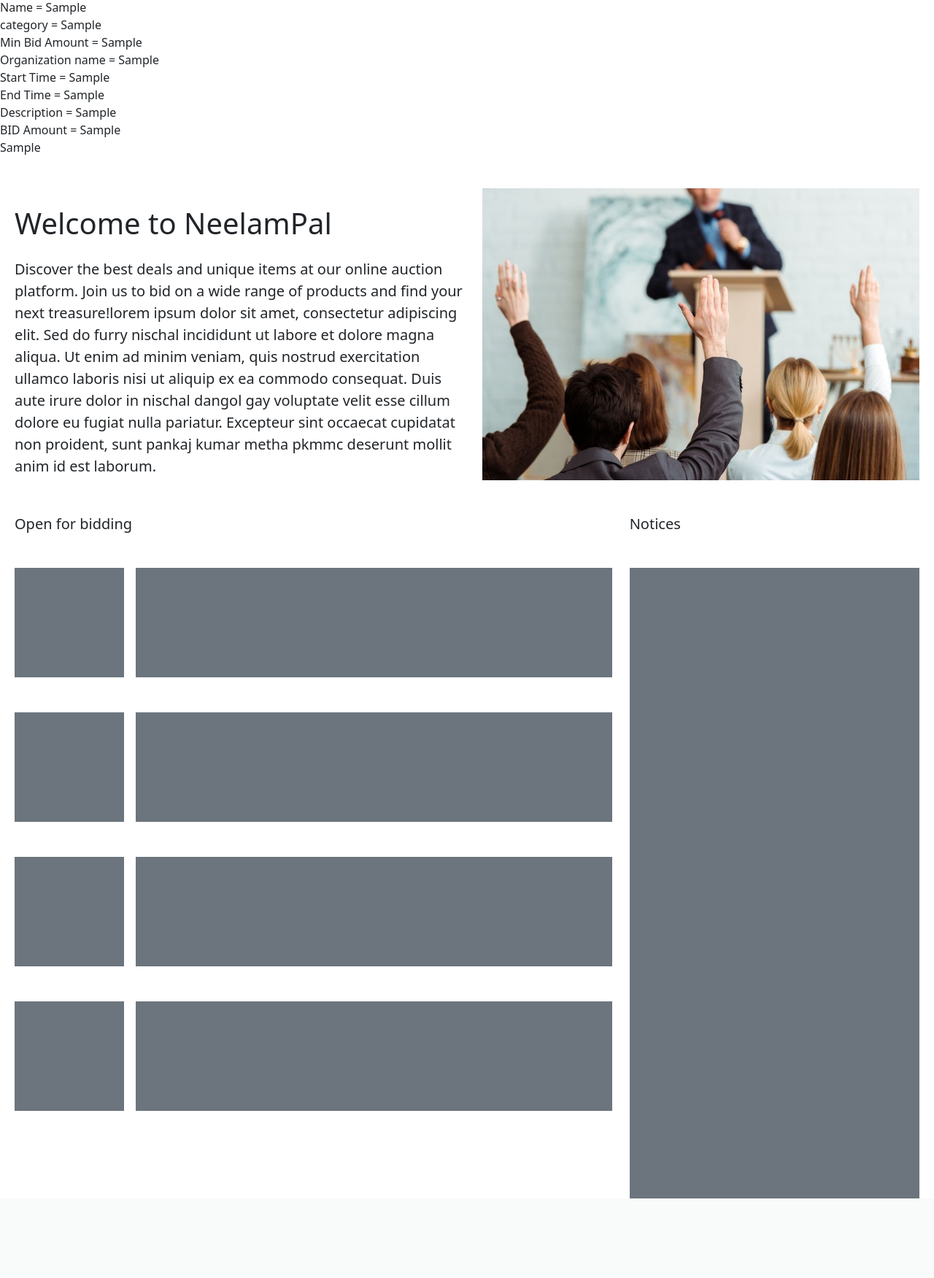
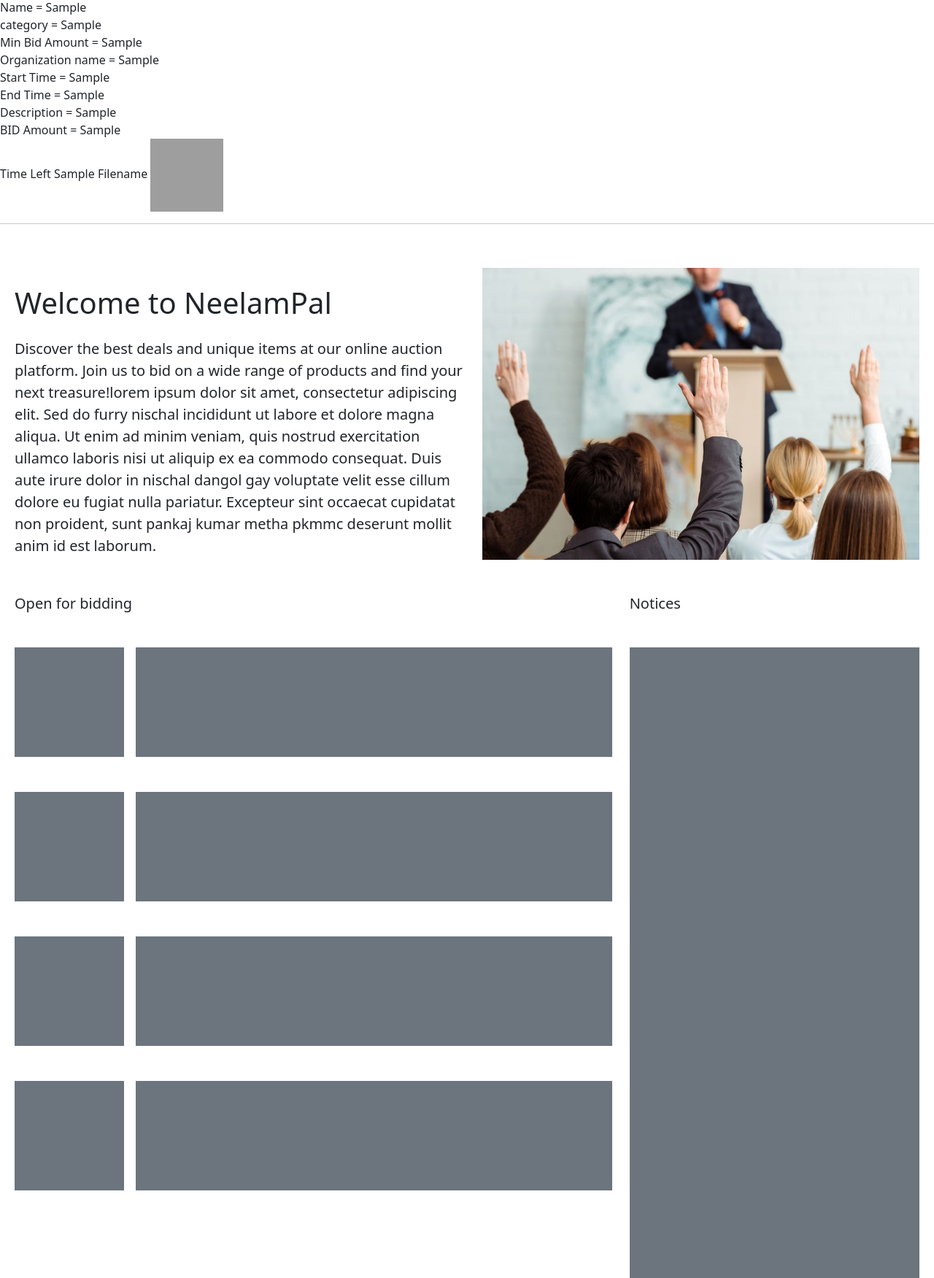
Before and after one commit to pankajmehta07/NeelamPal-An-Online-Auction-Portal, a Django app: template Auction/templates/Auction/index.html in a window 1280 px wide. Shown: the part 183-1934 px from the top of the page at 73% size. Before the commit the page ends 1825 px from the top, so only its background shows below. Run offline with Django 5.2, Linux system fonts and the light colour scheme; the template is opened without the code that fills it: most values are stand-ins (such as "Sample title", 1, 10 or a date in 2020); grey boxes are pictures that could not be loaded.

Commit message:
loading images files of open bids item in index.html

```diff
--- a/Auction/static/Auction/css/app.css
+++ b/Auction/static/Auction/css/app.css
@@ -37,14 +37,14 @@
     padding: 6px;
 }
 
-.search-container {
-    /* background-color: burlywood; */
-}
-
-
 .navbar-nav {
     /* background-color: red; */
     width: 22vw;
     display: flex;
     justify-content: space-evenly;
 }
+
+.openBidImages{
+    width: 100px;
+    height: 100px;
+}
--- a/Auction/templates/Auction/index.html
+++ b/Auction/templates/Auction/index.html
@@ -1,4 +1,5 @@
-{% extends 'Auction/layout.html' %} {% block openactive %} active{% endblock openactive %}
+{% extends 'Auction/layout.html' %} {% load static %}
+{% block openactive %} active{% endblock openactive %}
 {% block title %} NeelamPal {% endblock title %}
 {% block headjs%}
 
@@ -19,8 +20,10 @@ Organization Data:
   Description = {{ item.7 }}<br>
   BID Amount = {% if item.8 %}{{ item.8 }}  {% else %} {{ item.3 }} {% endif %}
   <br>
-  {{ item.9 }}
-
+  Time Left {{ item.9 }}
+  Filename
+    <img class="openBidImages" src="{% static 'Auction/images/item_images/' %}{{ item.10 }}" alt="{{ item.1 }}" >
+  <hr>
 
 
 
--- a/Auction/views.py
+++ b/Auction/views.py
@@ -40,7 +40,7 @@ def home(request):
 
     cursor.execute(f'''SELECT item.id, item.name, item.category, item.min_bid_amt, organization.name,
                    item.bid_start_time, item.bid_end_time, item.description, bidInfo.amount,
-                   TIMEDIFF(item.bid_end_time, '{timestamp}') AS time_remaining
+                   TIMEDIFF(item.bid_end_time, '{timestamp}') AS time_remaining, item.filename
                    FROM item
                    JOIN organization
                    ON item.organization_id = organization.reg_no
```
